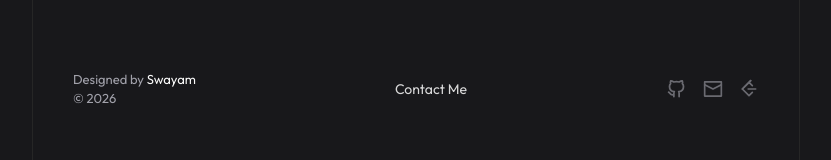
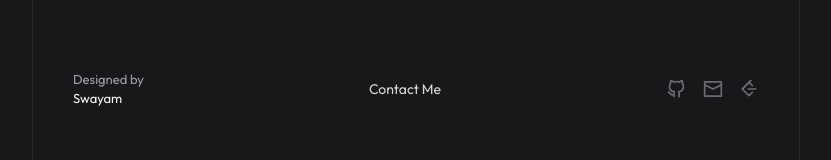
Before and after one commit to swayam-rajput/portfolio, a Next.js app: page / in a window 1280 px wide. Shown: the part 2498-2658 px from the top of the page, without its empty margins (224-1055 px from the left). Built offline with nearby package versions, Linux system fonts and the light colour scheme.

Commit message:
style: footer improved

```diff
--- a/src/app/components/Footer.tsx
+++ b/src/app/components/Footer.tsx
@@ -8,9 +8,10 @@ const Footer = () => {
     return (
 
         <div className=" flex justify-center items-center flex-col-reverse sm:flex-row gap-6 sm:justify-between px-4 my-4 top-0 py-6">
-            <span className=" flex flex-col font-outfit text-[13px] text-muted-foreground">
-                <span>Designed by <p className="animate-underline text-foreground pb-0.5 font-medium">Swayam</p></span>
-                <span>© {new Date().getFullYear()}</span>
+            <span className=" flex flex-col md:items-start items-center font-outfit text-[13px] text-muted-foreground">
+                {/* <span>© {new Date().getFullYear()}</span>  */}
+                <p>Designed by</p>
+                <p className="animate-underline text-foreground font-medium">Swayam</p>
             </span>
             {/* <Image alt="" width={73} height={81} src={"/summer.png"}/> */}
             <Link className="py-4 opacity-85 hover:opacity-100 active:opacity-50 text-sm transition-all" href={'/contact'}>
```
